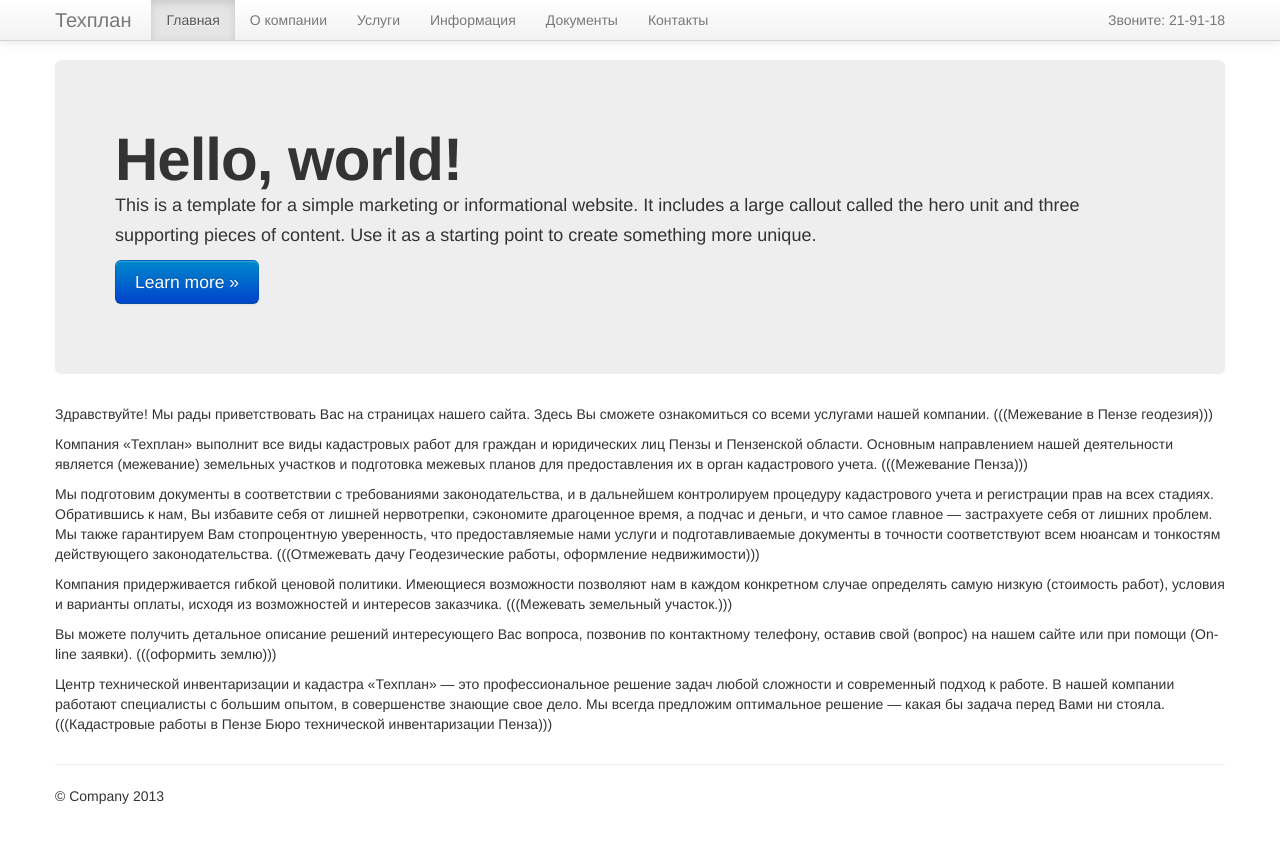
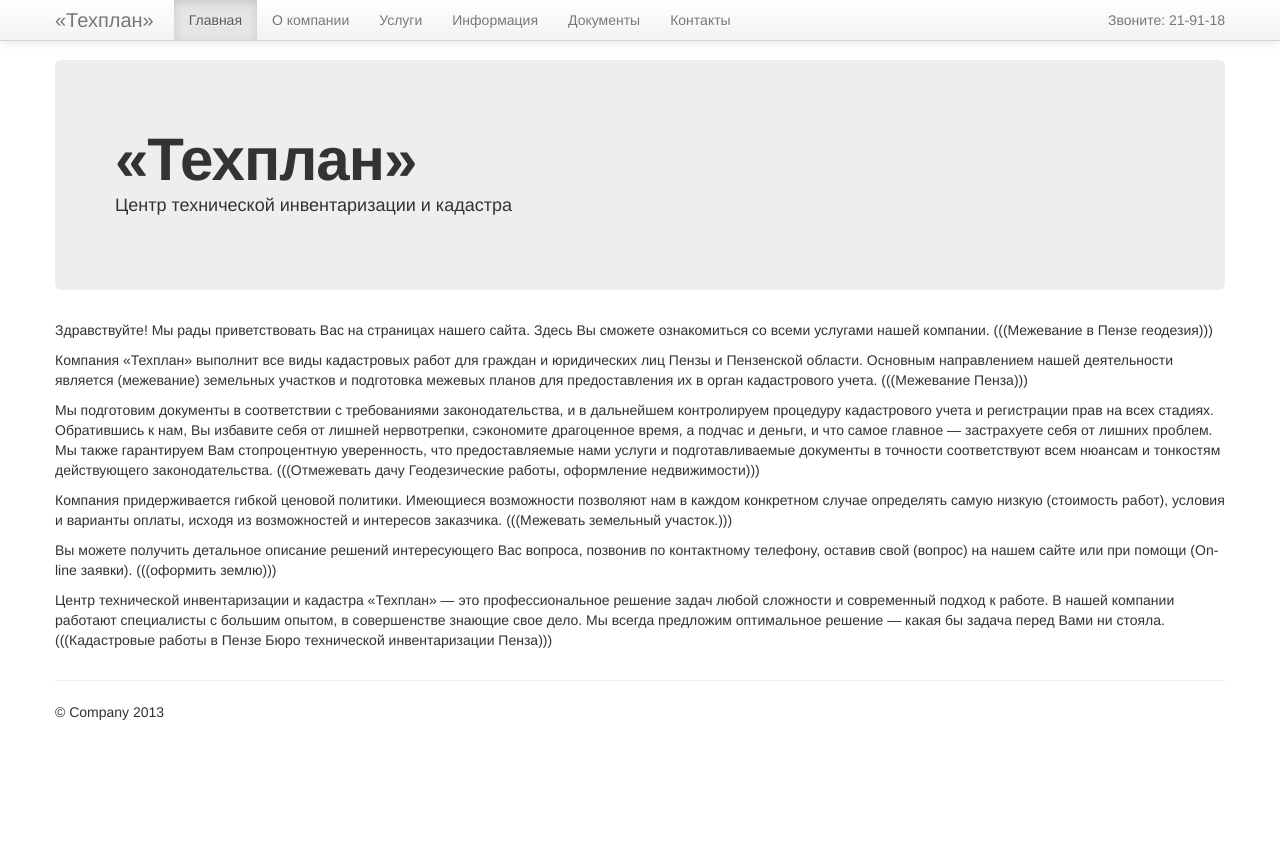
Before and after one commit to m1kc/m1kc.github.com, a Jekyll site: the page built from tehplan/index.md, in a window 1280 px wide. Shown: the top 843 px of the page. Built offline with Jekyll 4.4.1, drawn with Linux system fonts in a browser that asks for light colours.

Commit message:
Tehplan.

```diff
--- a/_layouts/default.html
+++ b/_layouts/default.html
@@ -24,7 +24,7 @@
             <span class="icon-bar"></span>
             <span class="icon-bar"></span>
           </button>
-          <a class="brand" href="#">Техплан</a>
+          <a class="brand" href="#">&laquo;Техплан&raquo;</a>
           <div class="nav-collapse collapse">
             <ul class="nav">
               <li class="active"><a href="#">Главная</a></li>
@@ -42,13 +42,7 @@
       </div>
     </div>
 
-    <div class="container">
-      <div class="hero-unit">
-        <h1>Hello, world!</h1>
-        <p>This is a template for a simple marketing or informational website. It includes a large callout called the hero unit and three supporting pieces of content. Use it as a starting point to create something more unique.</p>
-        <p><a href="#" class="btn btn-primary btn-large">Learn more &raquo;</a></p>
-      </div>
-
+	<div class="container">
       <div class="row">
         <div class="span12">
 {{ content }}
--- a/tehplan/index.md
+++ b/tehplan/index.md
@@ -2,6 +2,12 @@
 layout: default
 title: something
 ---
+
+
+<div class="hero-unit">
+<h1>&laquo;Техплан&raquo;</h1>
+<p>Центр технической инвентаризации и кадастра</p>
+</div>
 
 Здравствуйте! Мы рады приветствовать Вас на страницах нашего сайта. Здесь Вы сможете ознакомиться со всеми услугами нашей компании. (((Межевание в Пензе геодезия)))
 
```
